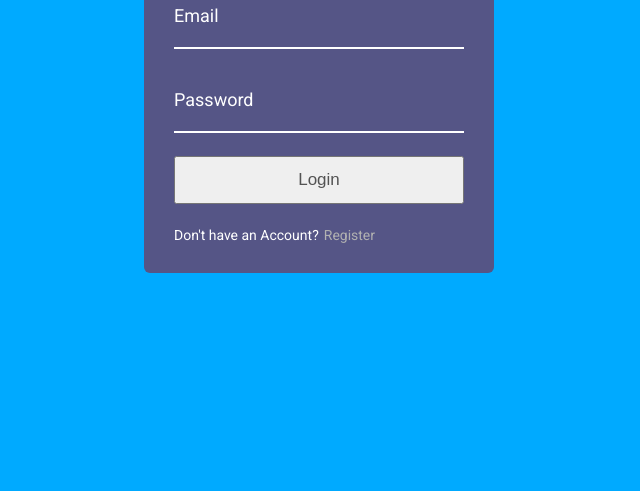
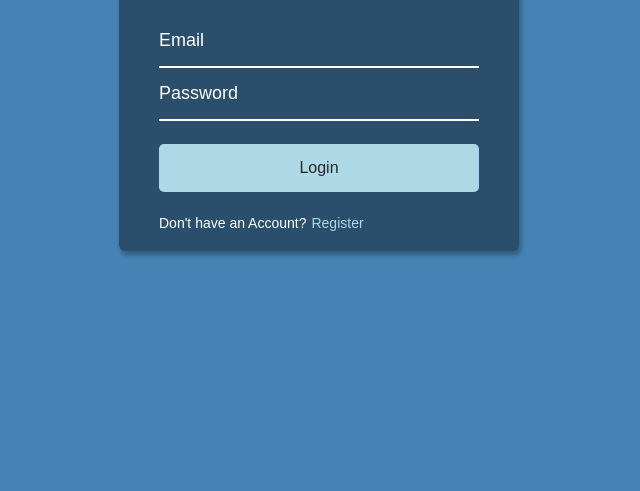
Before and after one commit to fstipo/Form-Animation, a plain HTML site: page index.html in a window 1280 px wide. Shown: the part 309-800 px from the top of the page, without its empty margins (321-961 px from the left). Drawn offline with Linux system fonts and the light colour scheme; a web font is replaced by a local one.

Commit message:
add css for labels

```diff
--- a/index.html
+++ b/index.html
@@ -17,10 +17,27 @@
     <div class="container">
       <h2 class="form-heading">Please Login</h2>
       <form class="form">
-        <label for="email" class="form-label">Email</label>
-        <input type="email" name="" id="email" class="form-input" />
-        <label for="password" class="form-label">Password</label>
-        <input type="password" name="" id="password" class="form-input" />
+        <div class="form-control">
+          <input
+            type="email"
+            name=""
+            id="email"
+            class="form-input"
+            autofocus
+            required
+          />
+          <label for="email" class="form-label">Email</label>
+        </div>
+        <div class="form-control">
+          <input
+            type="password"
+            name=""
+            id="password"
+            class="form-input"
+            required
+          />
+          <label for="password" class="form-label">Password</label>
+        </div>
         <button class="btn">Login</button>
       </form>
       <div class="msg">
--- a/style.css
+++ b/style.css
@@ -7,7 +7,7 @@
 
 */
 
-@import url('https://fonts.googleapis.com/css2?family=Roboto:wght@400;700&family=Rubik:wght@400;500;600;700&display=swap');
+@import url('https://fonts.googleapis.com/css2?family=Roboto:wght@400;700&family=Muli:wght@400;500;600;700&display=swap');
 
 html {
   /* default: 10px */
@@ -29,18 +29,19 @@ body {
   width: 100vw;
   height: 100vh;
 
-  font-family: 'Roboto', sans-serif;
+  font-family: 'Muli', sans-serif;
   color: #fff;
-  background-color: #00aaff;
+  background-color: #4682b4;
 
   overflow: hidden;
 }
 
 .container {
-  padding: 3rem;
-  width: 35rem;
+  padding: 2rem 4rem;
+  width: 40rem;
   border-radius: 0.6rem;
-  background-color: rgb(85, 85, 134);
+  background-color: rgba(0, 0, 0, 0.4);
+  box-shadow: 0.2rem 0.4rem 0.5rem rgba(0, 0, 0, 0.3);
 }
 
 .form-heading {
@@ -55,28 +56,52 @@ body {
   flex-direction: column;
 }
 
-.form-label {
-  font-size: 1.8rem;
+.form-control {
+  position: relative;
 }
 
 .form-input {
+  display: block;
+  width: 100%;
+  padding: 1.5rem 0;
   font-size: 1.8rem;
-
+  color: #fff;
   border: none;
   border-bottom: 0.2rem solid #fff;
   background-color: transparent;
 }
 
-#email {
-  margin-bottom: 4rem;
+.form-input {
+  outline: none;
+}
+
+.form-input:focus {
+  outline: none;
+}
+
+.form-label {
+  position: absolute;
+  top: 1.5rem;
+  left: 0;
+  font-size: 1.8rem;
 }
 
 .btn {
+  display: inline-block;
   margin: 2.3rem 0;
-  padding: 1.2rem;
+  padding: 1.5rem;
 
-  font-size: 1.7rem;
-  color: #535353;
+  font-size: 1.6rem;
+  color: #272727;
+  background-color: #add8e6;
+
+  border: none;
+  border-radius: 0.5rem;
+  cursor: pointer;
+}
+
+.btn:active {
+  transform: scale(0.98);
 }
 
 .msg {
@@ -87,6 +112,6 @@ body {
 }
 
 .form-link {
-  color: #b1b1b1;
+  color: #add8e6;
   text-decoration: none;
 }
```
